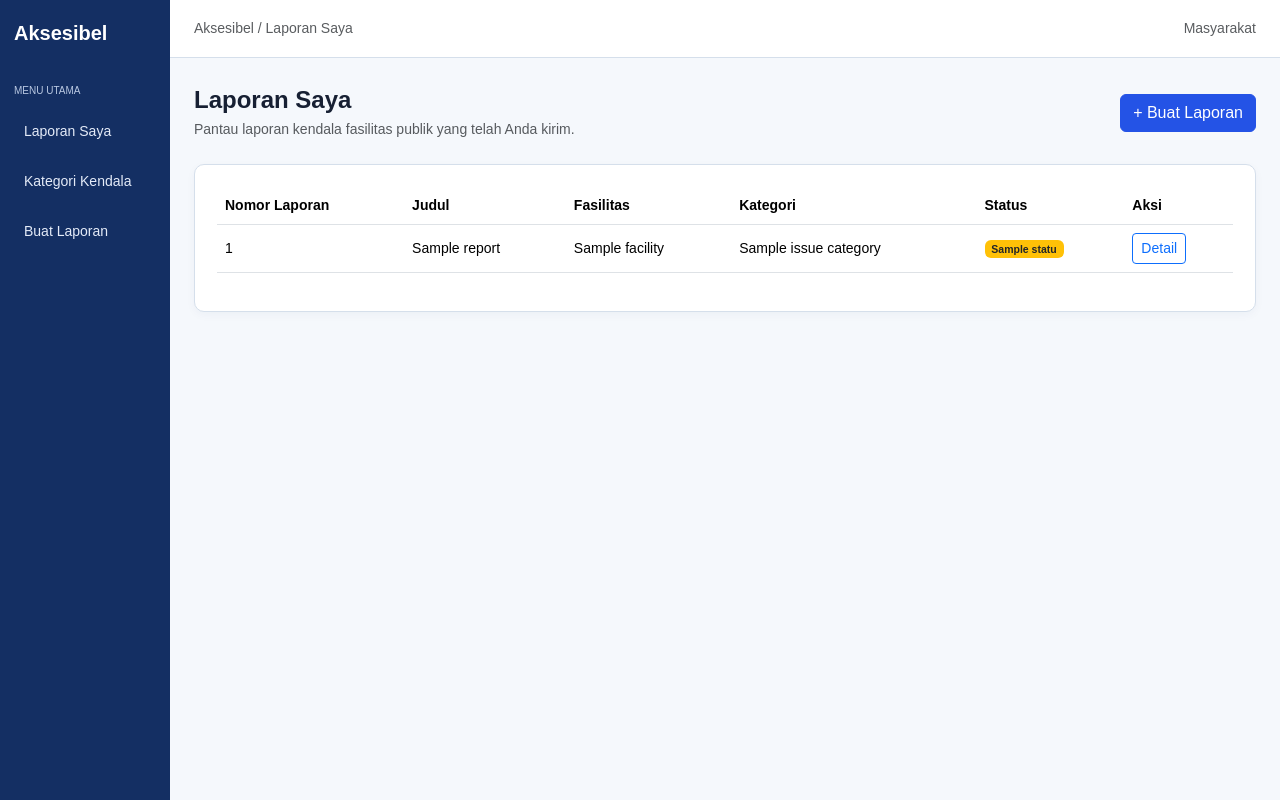
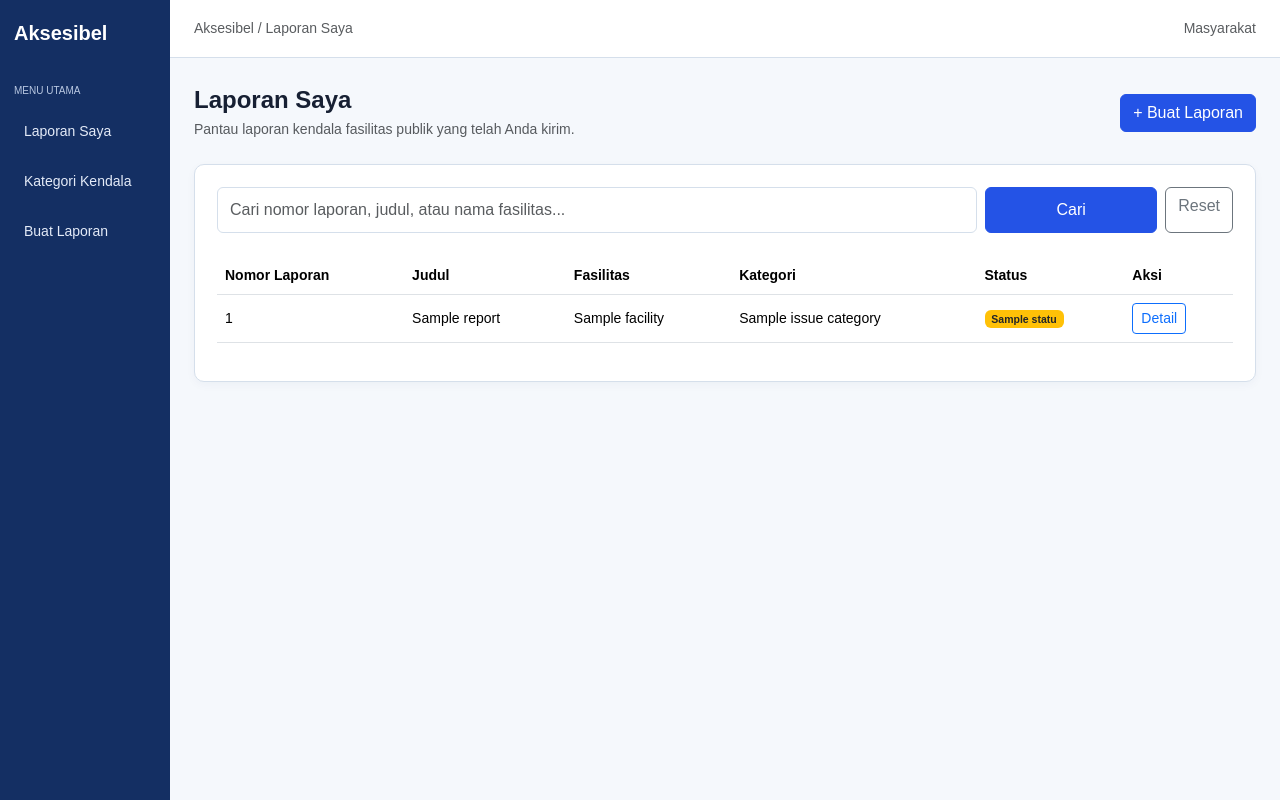
Before and after one commit to aksesibel/aksesibel, a Laravel app: template resources/views/reports/index.blade.php in a window 1280 px wide. Run offline with Laravel 12, Linux system fonts and the light colour scheme; the template is opened without the code that fills it: most values are stand-ins (such as "Sample title", 1, 10 or a date in 2020).

Commit message:
menambahkan fungsi pencarian pada laporan

```diff
--- a/resources/views/reports/index.blade.php
+++ b/resources/views/reports/index.blade.php
@@ -27,15 +27,55 @@
 @endif
 
 <div class="content-card">
+    <form action="{{ route('reports.index') }}" method="GET" class="mb-4">
+        <div class="row g-2">
+            <div class="col-md-9">
+                <input
+                    type="text"
+                    name="search"
+                    class="form-control"
+                    placeholder="Cari nomor laporan, judul, atau nama fasilitas..."
+                    value="{{ $search }}"
+                >
+            </div>
+
+            <div class="col-md-3 d-flex gap-2">
+                <button type="submit" class="btn btn-primary flex-fill">
+                    Cari
+                </button>
+
+                @if($search !== '')
+                    <a href="{{ route('reports.index') }}"
+                    class="btn btn-outline-secondary">
+                        Reset
+                    </a>
+                @endif
+            </div>
+        </div>
+    </form>
     @if($reports->isEmpty())
         <div class="text-center py-5">
+            @if($search !== '')
+                <h5 class="fw-semibold">Laporan Tidak Ditemukan</h5>
+                <p class="text-muted">
+                    Tidak ada laporan yang sesuai dengan kata kunci
+                    "{{ $search }}".
+                </p>
+
+                <a href="{{ route('reports.index') }}"
+                class="btn btn-outline-primary">
+                    Tampilkan Semua Laporan
+                </a>
+            @else
                 <h5 class="fw-semibold">Belum Ada Laporan</h5>
                 <p class="text-muted">
                     Anda belum memiliki laporan kendala.
                 </p>
+
                 <a href="{{ route('reports.create') }}" class="btn btn-primary">
                     Buat Laporan Pertama
                 </a>
+            @endif
         </div>
     @else
         <div class="table-responsive">
```
Also changed, not shown: app/Http/Controllers/ReportController.php (+15 -3 lines). Lines whose indentation alone changed are shown as unchanged.
